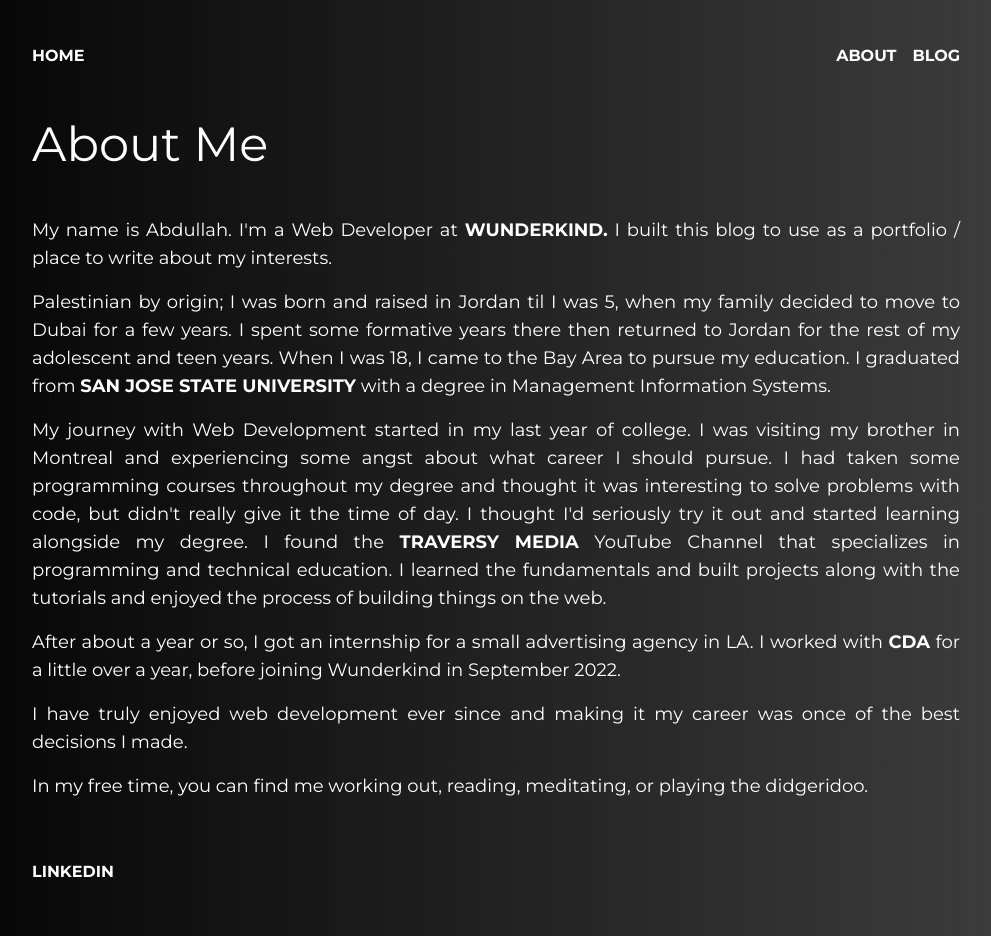
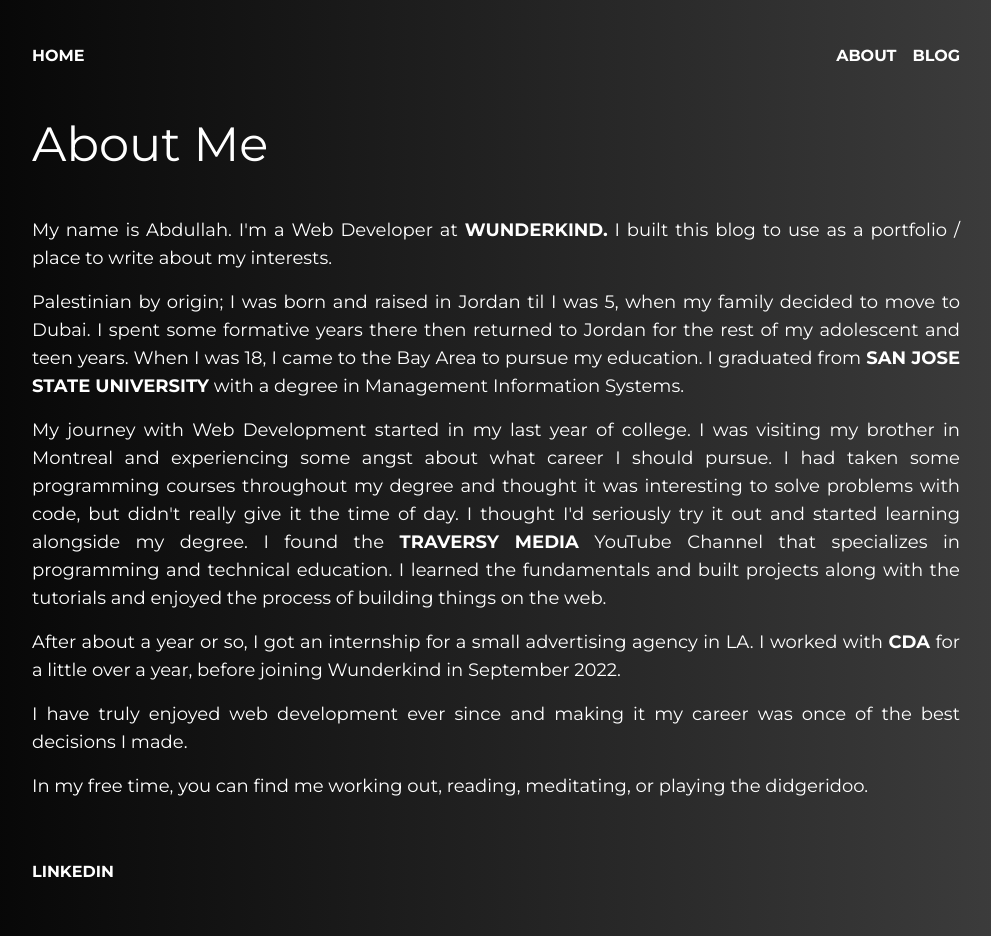
Before and after one commit to Odeh76/gatsby-blog, a Gatsby site: page /about in a window 1280 px wide. Shown: the whole page, without its empty margins (144-1135 px from the left). Built offline with nearby package versions, Linux system fonts and the light colour scheme; Gatsby itself is replaced by a stand-in of ours.

Commit message:
fix content

```diff
--- a/src/pages/about.jsx
+++ b/src/pages/about.jsx
@@ -5,7 +5,7 @@ function About() {
     <Layout>
       <h5 className='mb-3'>About Me</h5>
       <p>My name is Abdullah. I'm a Web Developer at <a className='link' href='https://www.wunderkind.co' rel="noreferrer" target="_blank">Wunderkind.</a> I built this blog to use as a portfolio / place to write about my interests.</p>
-      <p>Palestinian by origin; I was born and raised in Jordan til I was 5, when my family decided to move to Dubai for a few years. I spent some formative years there then returned to Jordan for the rest of my adolescent and teen years. When I was 18, I came to the Bay Area to pursue my education. I graduated from <a target="_blank" rel="noreferrer" className='link' href='https://www.sjsu.edu'>San Jose State University</a> with a degree in Management Information Systems.</p>
+      <p>Palestinian by origin; I was born and raised in Jordan til I was 5, when my family decided to move to Dubai. I spent some formative years there then returned to Jordan for the rest of my adolescent and teen years. When I was 18, I came to the Bay Area to pursue my education. I graduated from <a target="_blank" rel="noreferrer" className='link' href='https://www.sjsu.edu'>San Jose State University</a> with a degree in Management Information Systems.</p>
       <p>My journey with Web Development started in my last year of college. I was visiting my brother in Montreal and experiencing some angst about what career I should pursue. I had taken some programming courses throughout my degree and thought it was interesting to solve problems with code, but didn't really give it the time of day. I thought I'd seriously try it out and started learning alongside my degree. I found the <a rel="noreferrer" target="_blank" className='link' href='https://www.youtube.com/@TraversyMedia'>Traversy Media</a> YouTube Channel that specializes in programming and technical education. I learned the fundamentals and built projects along with the tutorials and enjoyed the process of building things on the web.</p>
 
       <p>After about a year or so, I got an internship for a small advertising agency in LA. I worked with <a rel="noreferrer" className='link' href='https://www.creativedigitalagency.com/' target="_blank">CDA</a>  for a little over a year, before joining Wunderkind in September 2022.</p>
```
